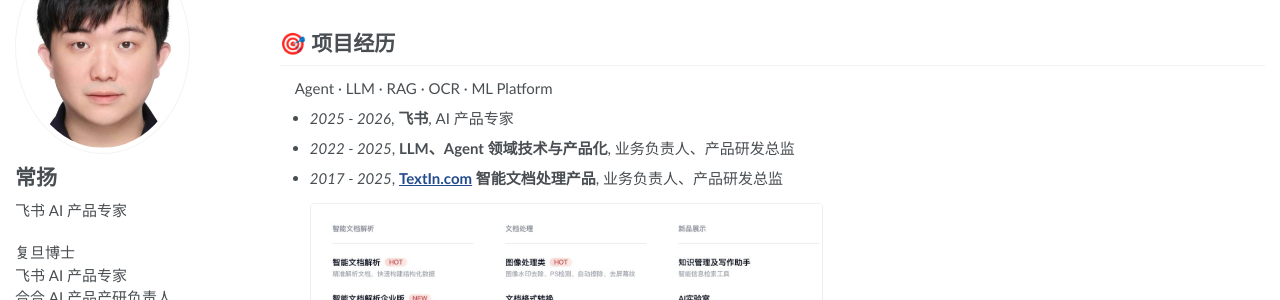
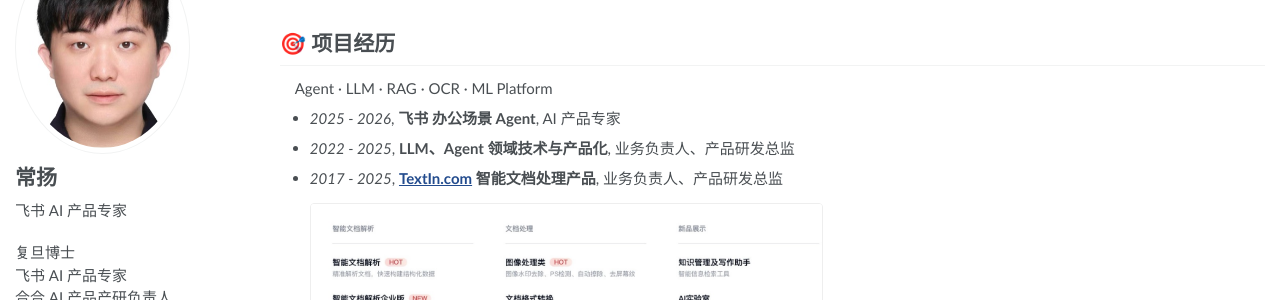
Before and after one commit to yangchangcy/yangchangcy.github.io, a Jekyll site: the page built from _pages/about.md, in a window 1280 px wide and 900 px high, scrolled down 1774 px. Shown: the part 151-451 px from the top of the window. Built offline with Jekyll 4.4.1, drawn with Linux system fonts in a browser that asks for light colours.

Commit message:
项目经历:飞书 -> 飞书 办公场景 Agent
Co-Authored-By: Claude Opus 4.8 (1M context) <noreply@anthropic.com>

```diff
--- a/_pages/about.md
+++ b/_pages/about.md
@@ -73,7 +73,7 @@ redirect_from:
 
 &nbsp;&nbsp;&nbsp;&nbsp;Agent · LLM · RAG · OCR · ML Platform
 
-- *2025 - 2026*, **飞书**, AI 产品专家
+- *2025 - 2026*, **飞书 办公场景 Agent**, AI 产品专家
 
 - *2022 - 2025*, **LLM、Agent 领域技术与产品化**, 业务负责人、产品研发总监
 
```
